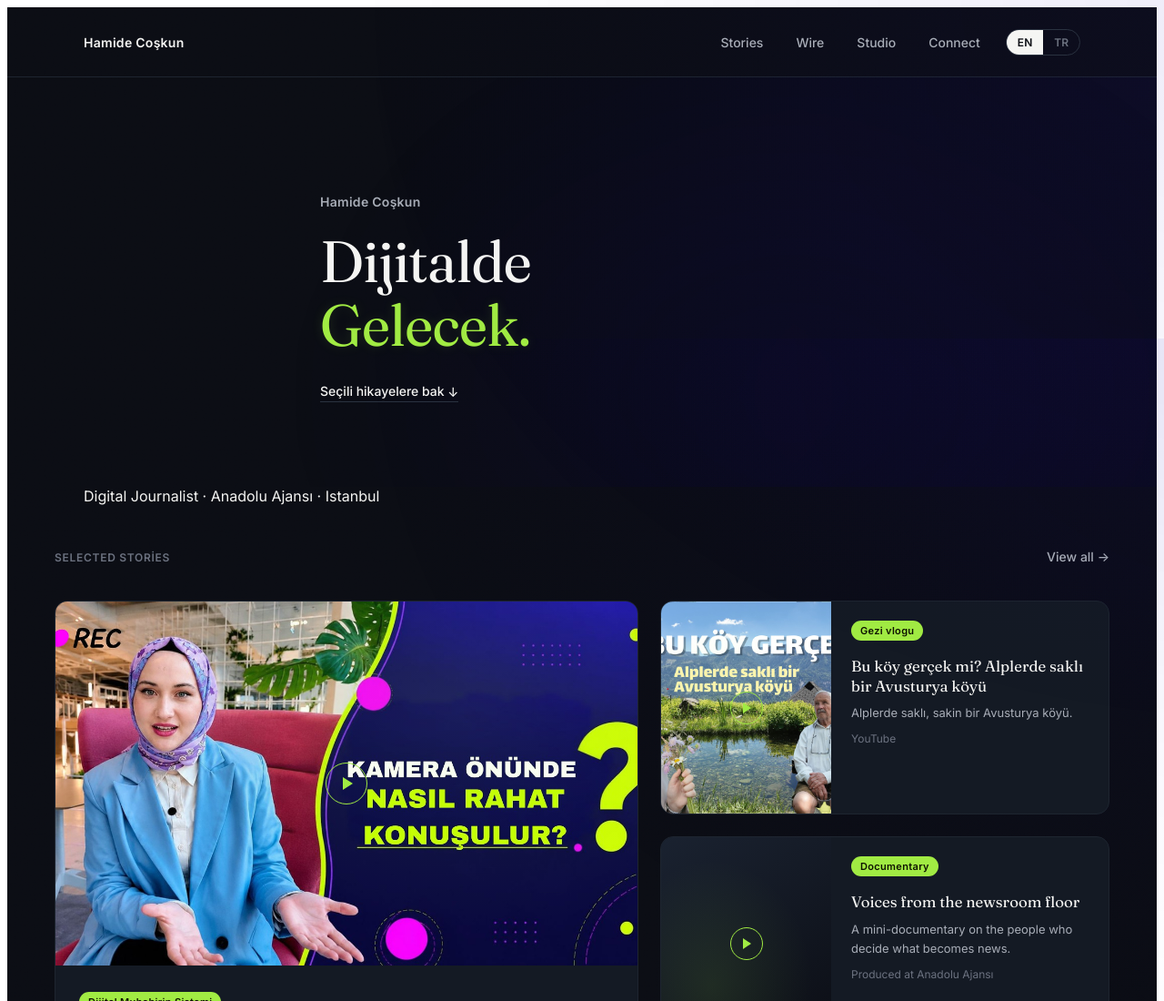
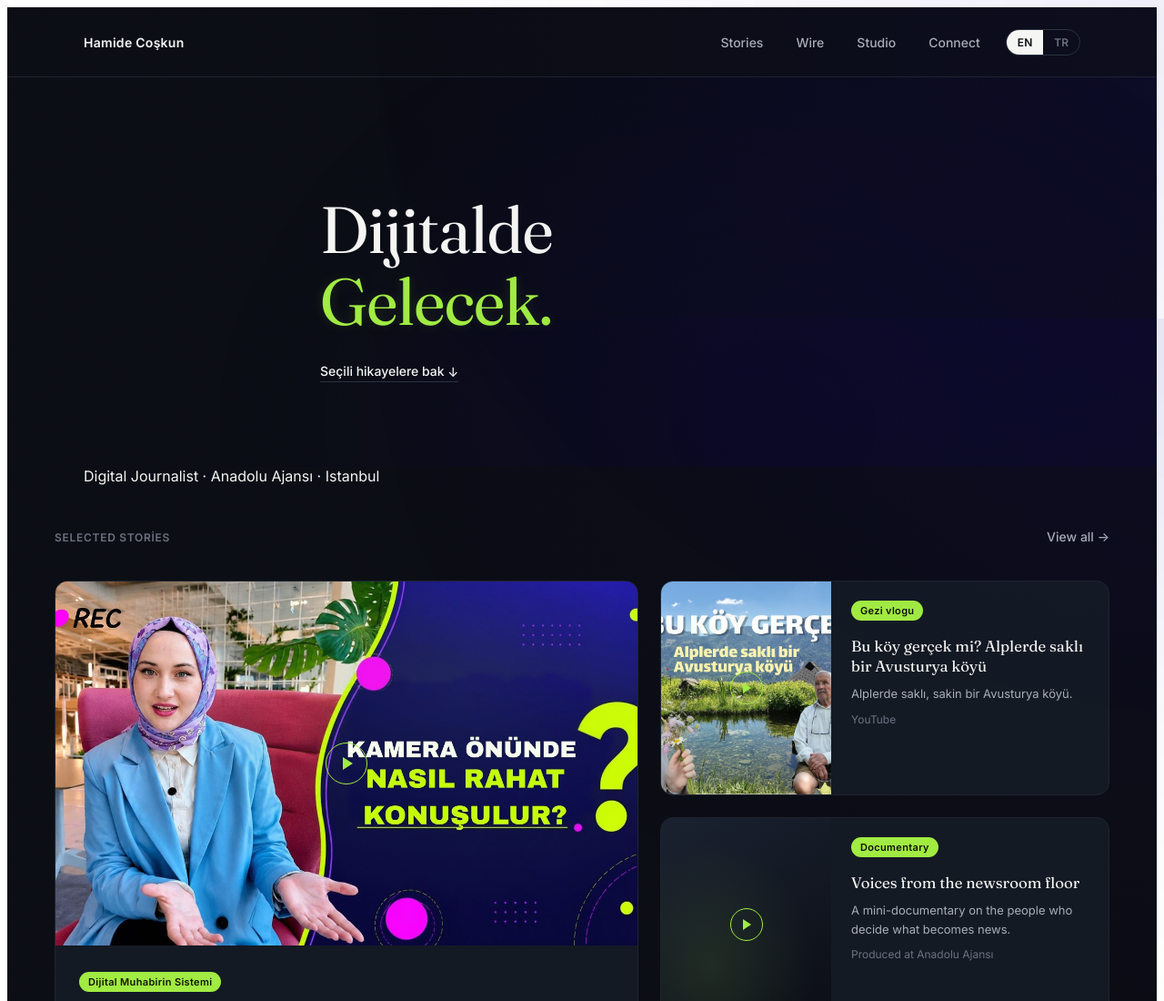
Before and after one commit to hamidecoskun/hamide-website, a plain HTML site: page index.html in a window 1280 px wide. Shown: the top 1100 px of the page at 91% size. Drawn offline with Linux system fonts and the light colour scheme.

Commit message:
Refine brand identity and hero

```diff
--- a/css/style.css
+++ b/css/style.css
@@ -84,9 +84,9 @@
   .hero-plain { position: relative; padding: clamp(64px, 11vw, 128px) 0 clamp(56px, 8vw, 96px); overflow: hidden; }
 
   .hero-glow {
-    position: absolute; top: -14%; right: -10%; width: 1050px; height: 800px; z-index: 0; pointer-events: none;
-    background: radial-gradient(ellipse at center, rgba(24,1,166,0.078), rgba(24,1,166,0.03) 45%, transparent 70%);
-    filter: blur(64px);
+    position: absolute; top: -16%; right: -12%; width: 1150px; height: 880px; z-index: 0; pointer-events: none;
+    background: radial-gradient(ellipse at center, rgba(24,1,166,0.095), rgba(24,1,166,0.04) 45%, transparent 70%);
+    filter: blur(68px);
     will-change: transform;
   }
 
@@ -105,14 +105,13 @@
   @keyframes glow-pulse { 0%, 100% { text-shadow: 0 0 12px rgba(161,235,67,0.12); } 50% { text-shadow: 0 0 22px rgba(161,235,67,0.32); } }
   @keyframes arrow-float { 0%, 100% { transform: translateY(0); } 50% { transform: translateY(4px); } }
   @media (prefers-reduced-motion: reduce) {
-    .hero-name, .hero-headline-2, .hero-link { animation: none !important; opacity: 1 !important; transform: none !important; }
+    .hero-headline-2, .hero-link { animation: none !important; opacity: 1 !important; transform: none !important; }
     .hero-headline-2 .accent-line, .hero-link .arrow { animation: none !important; }
     .hero-glow, .hero-lens { transform: none !important; }
   }
 
   .hero-plain-text { position: relative; z-index: 1; max-width: 640px; }
-  .hero-name { font-size: 14px; font-weight: 600; letter-spacing: 0.02em; color: var(--ink-2); margin: 0 0 22px; opacity: 0; transform: translateY(10px); animation: rise 0.6s var(--ease) 0.05s forwards; }
-  .hero-headline-2 { font-family: var(--serif); font-weight: 400; font-size: clamp(2.4rem, 5.6vw, 4rem); line-height: 1.1; letter-spacing: -0.01em; margin: 0 0 26px; opacity: 0; transform: translateY(16px); animation: rise 0.8s var(--ease) 0.28s forwards; }
+  .hero-headline-2 { font-family: var(--serif); font-weight: 400; font-size: clamp(2.6rem, 6.3vw, 4.5rem); line-height: 1.1; letter-spacing: -0.01em; margin: 0 0 26px; opacity: 0; transform: translateY(16px); animation: rise 0.8s var(--ease) 0.28s forwards; }
   .hero-headline-2 .accent-line { display: block; color: var(--accent); animation: rise 0.8s var(--ease) 0.28s forwards, glow-pulse 4.5s ease-in-out 1.2s infinite; }
   .hero-link { font-size: 14px; font-weight: 500; border-bottom: 1px solid var(--line-strong); padding-bottom: 3px; opacity: 0; transform: translateY(10px); animation: rise 0.7s var(--ease) 0.42s forwards; }
   .hero-link:hover { border-color: var(--accent); color: var(--accent); }
--- a/index.html
+++ b/index.html
@@ -54,7 +54,6 @@
       <div class="hero-glow" id="heroGlow"></div>
       <div class="hero-lens" id="heroLens" aria-hidden="true"></div>
       <div class="wrap hero-plain-text">
-        <p class="hero-name">Hamide Coşkun</p>
         <h1 class="hero-headline-2" data-en="Stories where media, technology<span class='accent-line'>and innovation meet.</span>" data-tr="Dijitalde<span class='accent-line'>Gelecek.</span>">Dijitalde<span class="accent-line">Gelecek.</span></h1>
         <a class="hero-link" href="#stories" data-en="See selected stories <span class='arrow'>↓</span>" data-tr="Seçili hikayelere bak <span class='arrow'>↓</span>">Seçili hikayelere bak <span class="arrow">↓</span></a>
       </div>
```
Also changed, not shown: assets/favicon/favicon-16.png, assets/favicon/favicon-32.png, assets/favicon/favicon-48.png, assets/favicon/favicon.ico.
